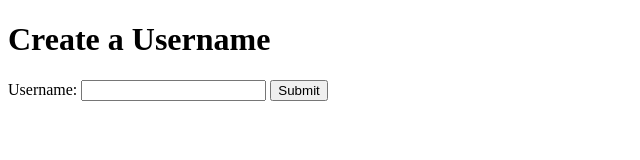
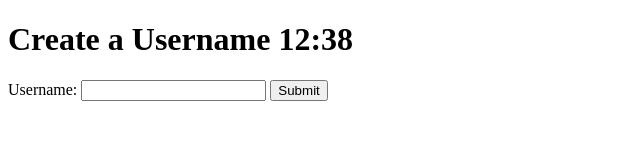
Before and after one commit to ziggythepanda/zigchat, a plain HTML site: page index.html in a window 1280 px wide. Shown: the whole page, without its empty margins (0-640 px from the left). Drawn offline with Linux system fonts and the light colour scheme.

Commit message:
Update index.html

```diff
--- a/index.html
+++ b/index.html
@@ -6,7 +6,7 @@
     <title>Create Username</title>
 </head>
 <body>
-    <h1>Create a Username</h1>
+    <h1>Create a Username 12:38</h1>
     <form id="usernameForm">
         <label for="username">Username:</label>
         <input type="text" id="username" name="username" required>
```
